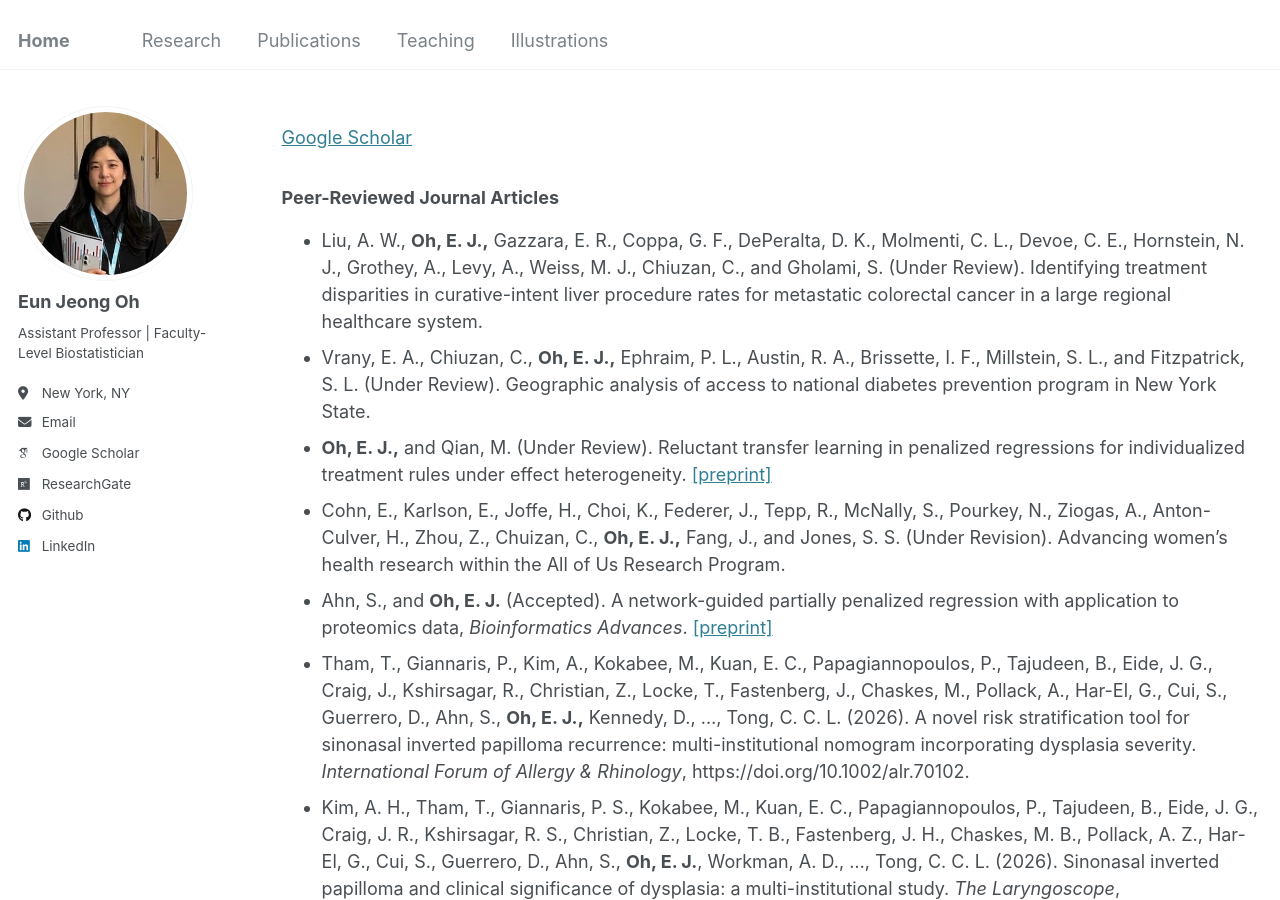
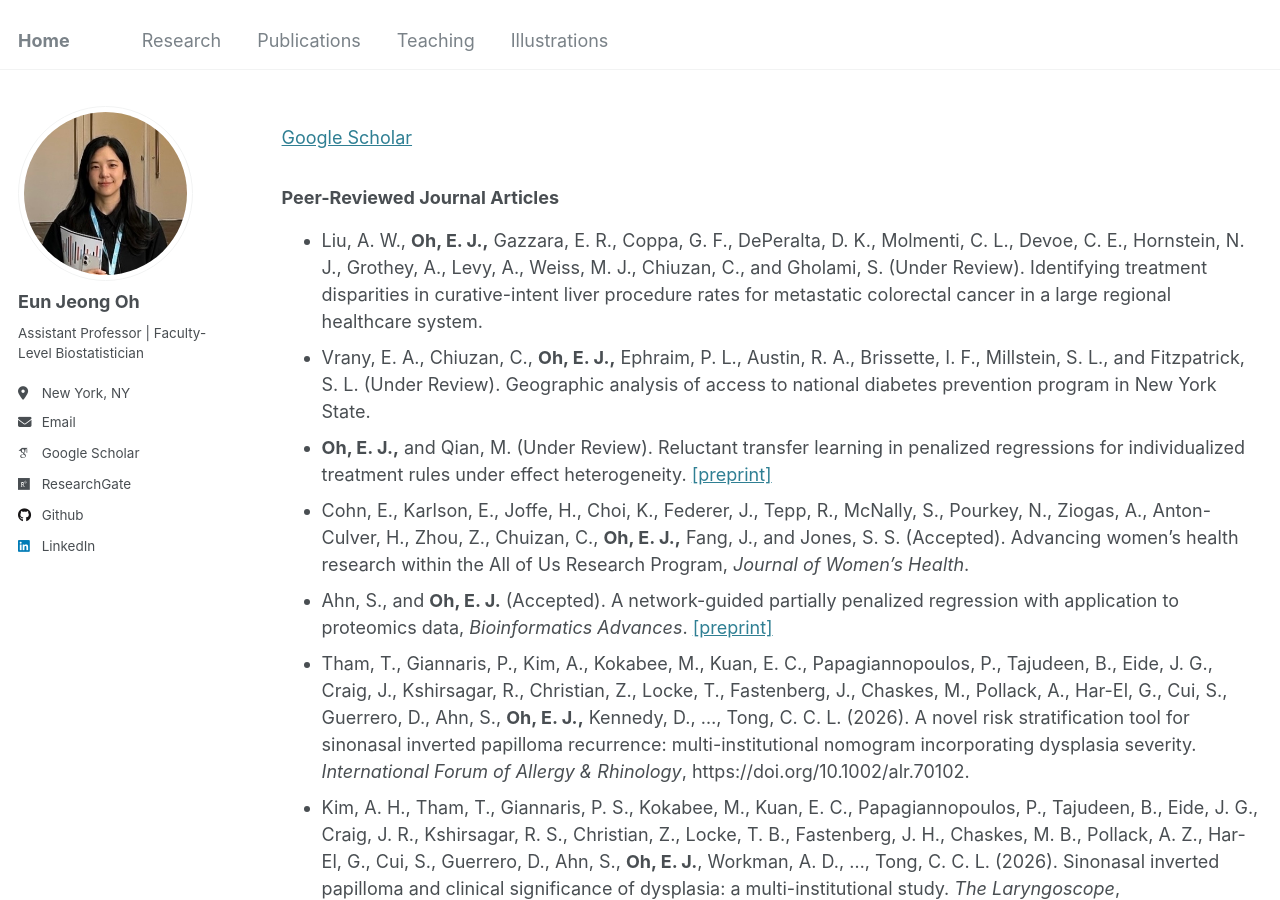
Before and after one commit to oheunj/oheunj.github.io, a Jekyll site: the page built from _pages/publications.md, in a window 1280 px wide and 900 px high. Built offline with Jekyll 4.4.1, drawn with Linux system fonts in a browser that asks for light colours; some web fonts are replaced.

Commit message:
Update publications.md

```diff
--- a/_pages/publications.md
+++ b/_pages/publications.md
@@ -16,7 +16,7 @@
 * Liu, A. W., __Oh, E. J.,__ Gazzara, E. R., Coppa, G. F., DePeralta, D. K., Molmenti, C. L., Devoe, C. E., Hornstein, N. J., Grothey, A., Levy, A., Weiss, M. J., Chiuzan, C., and Gholami, S. (Under Review). Identifying treatment disparities in curative-intent liver procedure rates for metastatic colorectal cancer in a large regional healthcare system.
 * Vrany, E. A., Chiuzan, C., __Oh, E. J.,__ Ephraim, P. L., Austin, R. A., Brissette, I. F., Millstein, S. L., and Fitzpatrick, S. L. (Under Review). Geographic analysis of access to national diabetes prevention program in New York State.
 * __Oh, E. J.,__ and Qian, M. (Under Review). Reluctant transfer learning in penalized regressions for individualized treatment rules under effect heterogeneity. [[preprint]](https://arxiv.org/pdf/2511.08559)
-* Cohn, E., Karlson, E., Joffe, H., Choi, K., Federer, J., Tepp, R., McNally, S., Pourkey, N., Ziogas, A., Anton-Culver, H., Zhou, Z., Chuizan, C., __Oh, E. J.,__ Fang, J., and Jones, S. S. (Under Revision). Advancing women’s health research within the All of Us Research Program.
+* Cohn, E., Karlson, E., Joffe, H., Choi, K., Federer, J., Tepp, R., McNally, S., Pourkey, N., Ziogas, A., Anton-Culver, H., Zhou, Z., Chuizan, C., __Oh, E. J.,__ Fang, J., and Jones, S. S. (Accepted). Advancing women’s health research within the All of Us Research Program, _Journal of Women's Health_.
 * Ahn, S., and __Oh, E. J.__ (Accepted). A network-guided partially penalized regression with application to proteomics data, _Bioinformatics Advances_. [[preprint]](https://arxiv.org/pdf/2505.22986)
 * Tham, T., Giannaris, P., Kim, A., Kokabee, M., Kuan, E. C., Papagiannopoulos, P., Tajudeen, B., Eide, J. G., Craig, J., Kshirsagar, R., Christian, Z., Locke, T., Fastenberg, J., Chaskes, M., Pollack, A., Har-El, G., Cui, S., Guerrero, D., Ahn, S., __Oh, E. J.,__ Kennedy, D., ..., Tong, C. C. L. (2026). A novel risk stratification tool for sinonasal inverted papilloma recurrence: multi-institutional nomogram incorporating dysplasia severity. _International Forum of Allergy & Rhinology_, https://doi.org/10.1002/alr.70102.
 * Kim, A. H., Tham, T., Giannaris, P. S., Kokabee, M., Kuan, E. C., Papagiannopoulos, P., Tajudeen, B., Eide, J. G., Craig, J. R., Kshirsagar, R. S., Christian, Z., Locke, T. B., Fastenberg, J. H., Chaskes, M. B., Pollack, A. Z., Har-El, G., Cui, S., Guerrero, D., Ahn, S., __Oh, E. J.__, Workman, A. D., ..., Tong, C. C. L. (2026). Sinonasal inverted papilloma and clinical significance of dysplasia: a multi-institutional study. _The Laryngoscope_, https://doi.org/10.1002/lary.70263.
```
